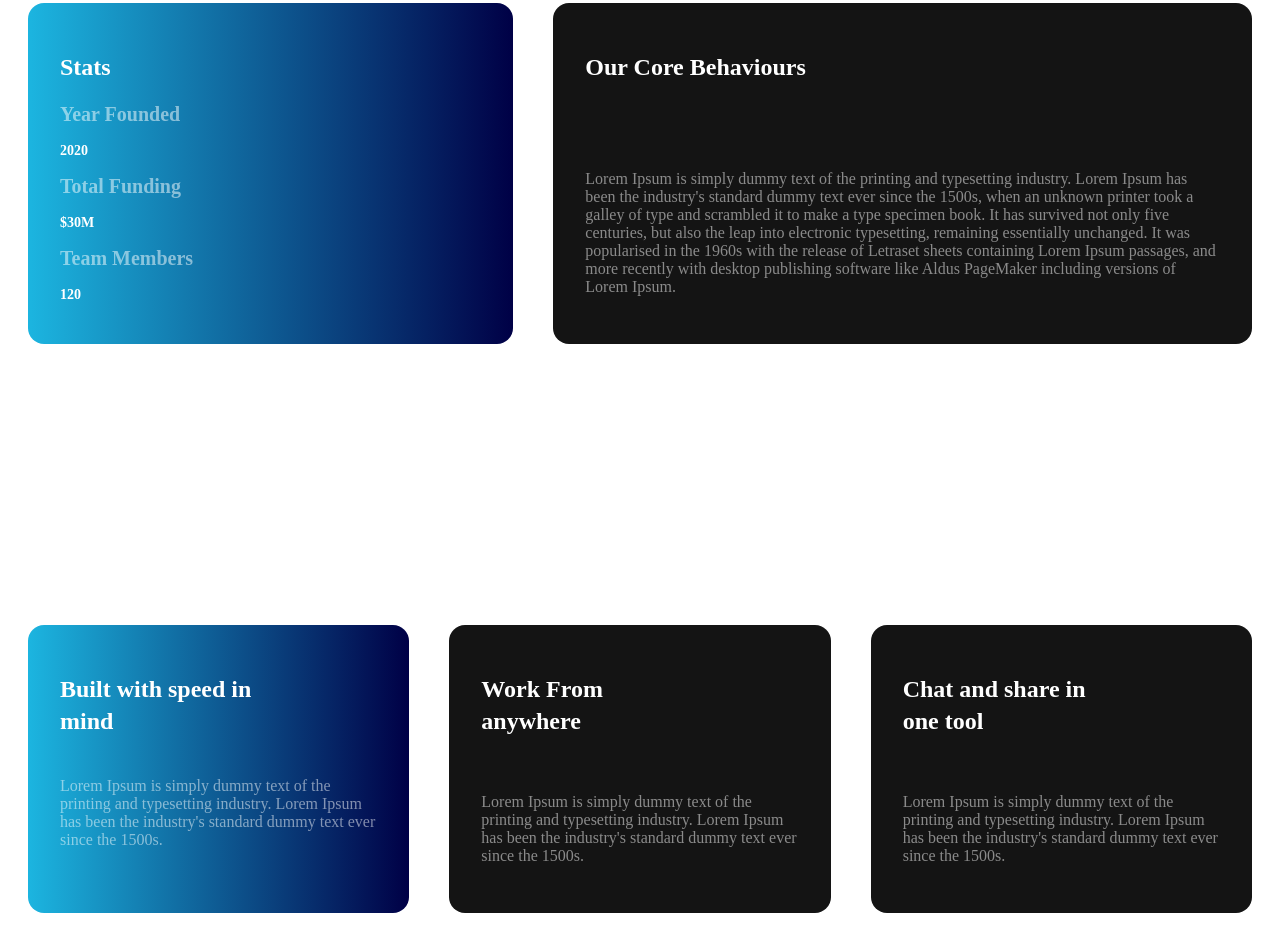
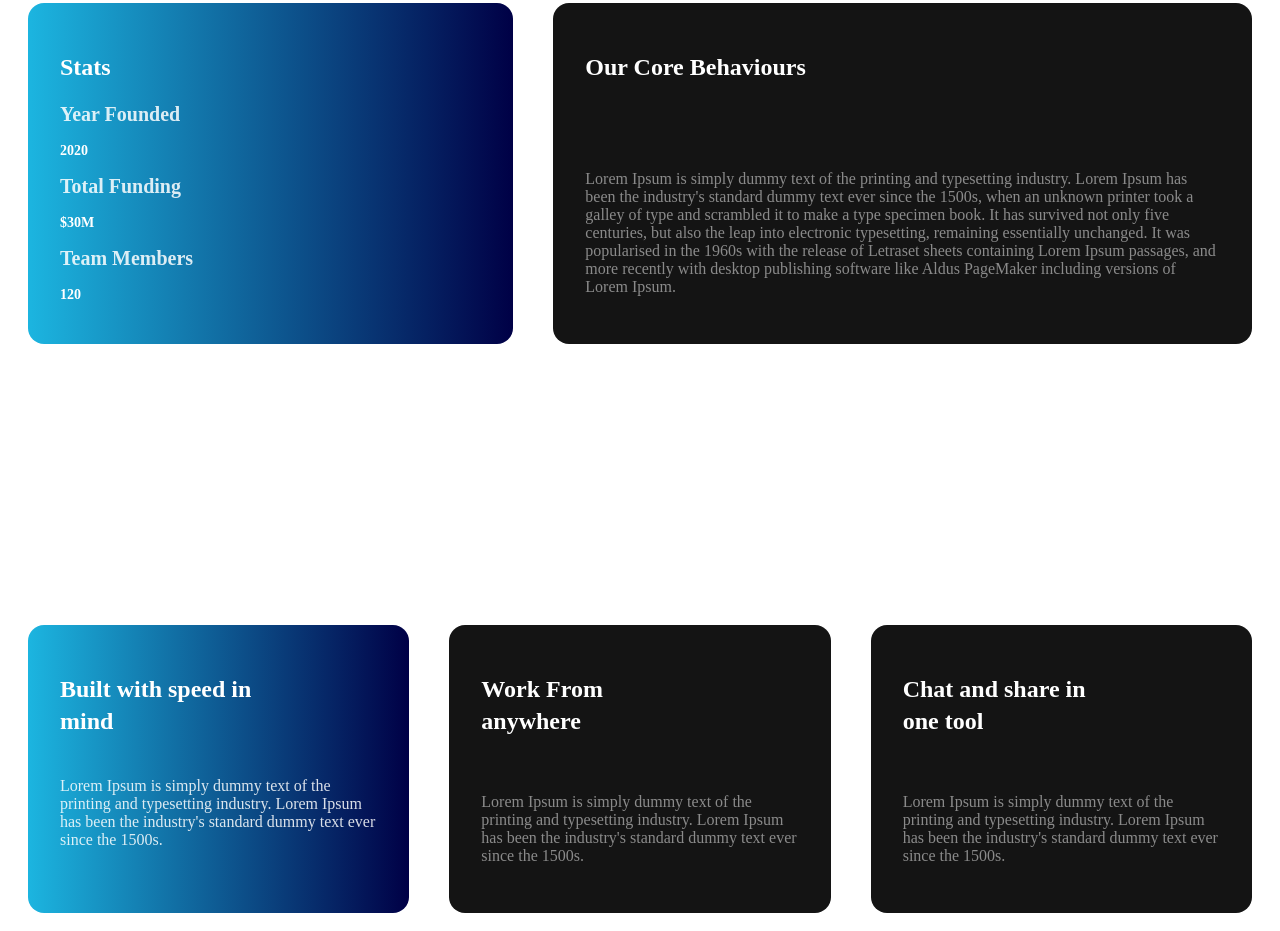
Before and after one commit to Sergey-Sirotkin/circle-template, a Gatsby site: page / in a window 1280 px wide. Shown: the part 1838-2769 px from the top of the page. Built offline with nearby package versions, Linux system fonts and the light colour scheme; Gatsby itself is replaced by a stand-in of ours.

Commit message:
change colors

```diff
--- a/src/components/Home/FeatureSection/featureSection.module.scss
+++ b/src/components/Home/FeatureSection/featureSection.module.scss
@@ -109,6 +109,10 @@
   }
 }
 
+.featureCardGradient p {
+  opacity: 0.85;
+}
+
 .infoCardDark,
 .featureCardDark {
   width: 100%;
@@ -139,7 +143,7 @@
 
 .cardLabel {
   color: white;
-  opacity: 0.5;
+  opacity: 0.85;
   font-size: 1.25rem;
 }
 
```
